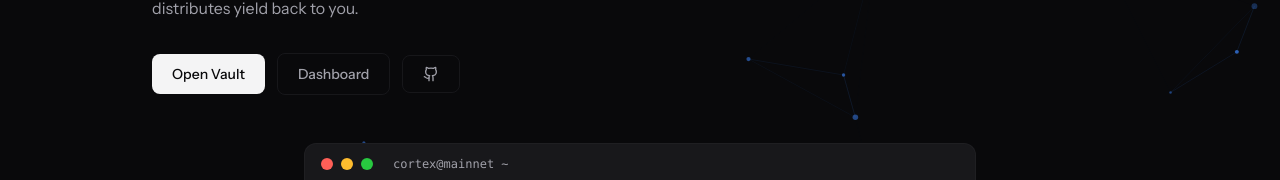
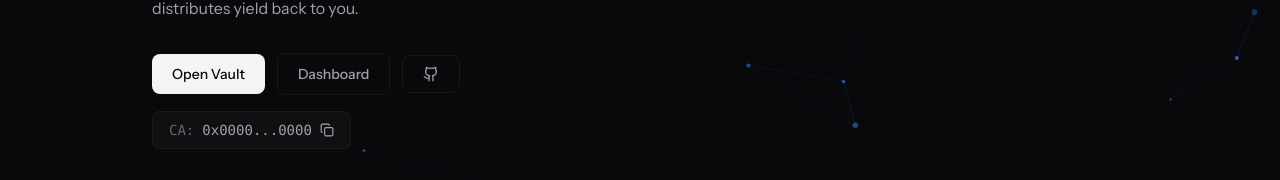
Before and after one commit to CortexProtocolBase/Cortex-Protocol, a Next.js app: page / in a window 1280 px wide. Shown: the part 394-574 px from the top of the page. Built offline with nearby package versions, Linux system fonts and the light colour scheme; no server answers; what wagmi would draw is missing.

Commit message:
feat: add CA copy button on landing page hero

```diff
--- a/src/app/page.tsx
+++ b/src/app/page.tsx
@@ -14,7 +14,10 @@ import {
   Vote,
   Github,
   ChevronDown,
+  Copy,
+  Check,
 } from "lucide-react";
+import { showToast } from "@/components/Toast";
 
 /* ───────────────────────── Particle Network Background ───────────────────────── */
 
@@ -421,6 +424,34 @@ const faqItems = [
   },
 ];
 
+const CONTRACT_ADDRESS = "0x0000000000000000000000000000000000000000";
+
+function CaButton() {
+  const [copied, setCopied] = useState(false);
+
+  const handleCopy = () => {
+    navigator.clipboard.writeText(CONTRACT_ADDRESS);
+    setCopied(true);
+    showToast("Contract Address copied", "success");
+    setTimeout(() => setCopied(false), 2000);
+  };
+
+  return (
+    <button
+      onClick={handleCopy}
+      className="mt-4 cursor-pointer inline-flex items-center gap-2 rounded-lg border border-border bg-card-solid/50 px-4 py-2 text-sm font-mono text-muted transition-all duration-200 hover:text-foreground hover:border-border-hover"
+    >
+      <span className="text-muted/60">CA:</span>
+      <span>{CONTRACT_ADDRESS.slice(0, 6)}...{CONTRACT_ADDRESS.slice(-4)}</span>
+      {copied ? (
+        <Check className="h-3.5 w-3.5 text-primary" />
+      ) : (
+        <Copy className="h-3.5 w-3.5" />
+      )}
+    </button>
+  );
+}
+
 function FaqSection() {
   const [openIndex, setOpenIndex] = useState<number | null>(null);
 
@@ -537,6 +568,8 @@ export default function Home() {
                 <Github className="h-4 w-4" />
               </a>
             </div>
+
+            <CaButton />
           </div>
 
           <AnimatedTerminal />
```
